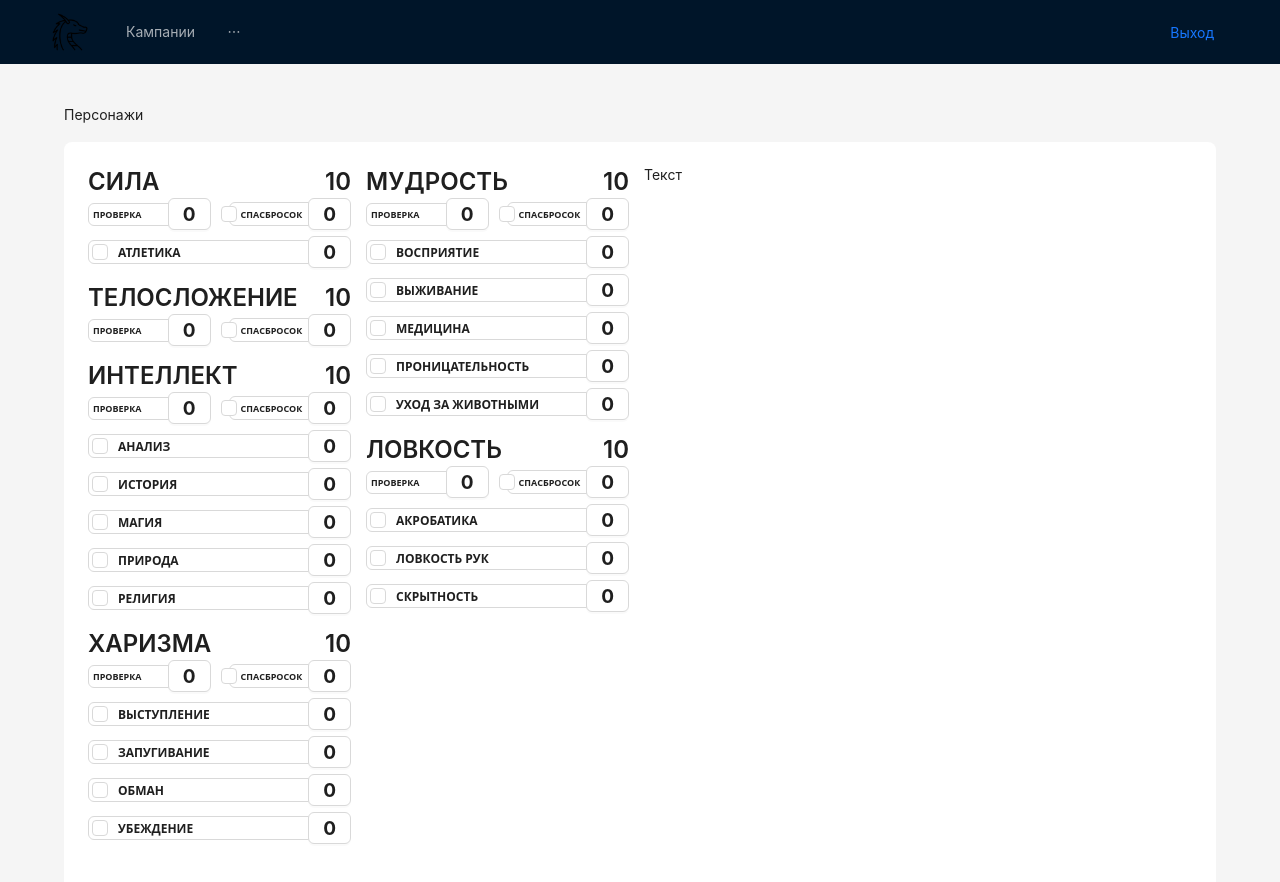
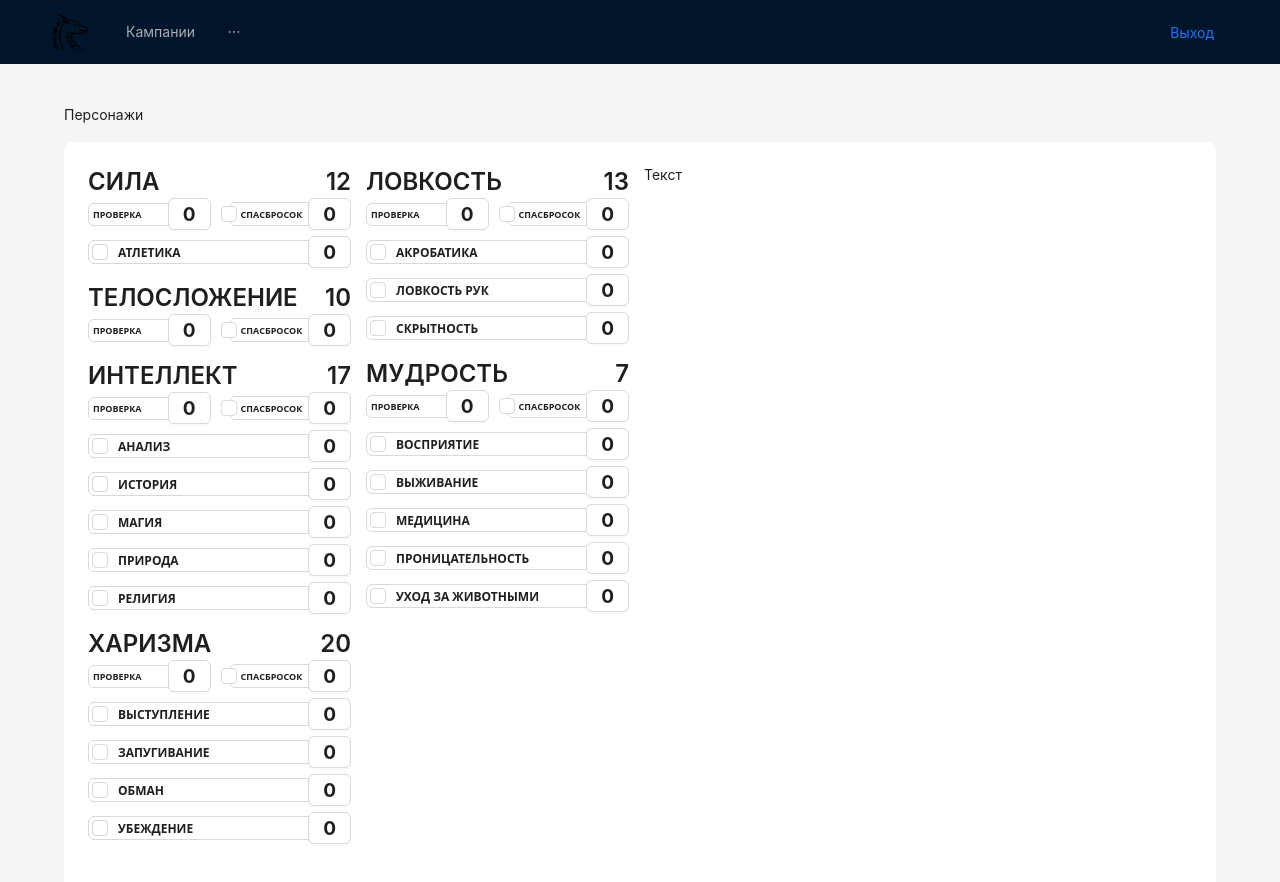
Before and after one commit to SugawaraKoushi/dnd-notes-client-app, a React (Create React App) app: page /characters/new in a window 1280 px wide. Shown: the top 882 px of the page. Built offline with nearby package versions, Linux system fonts and the light colour scheme.

Commit message:
add ordering to ability tiles

```diff
--- a/src/components/characters/AbilityTile.jsx
+++ b/src/components/characters/AbilityTile.jsx
@@ -29,7 +29,7 @@ const AbilityTile = (props) => {
     };
 
     return (
-        <Flex className="ability-tile" vertical>
+        <Flex className="ability-tile" id={props.id} vertical>
             <Flex className="ability-tile-header" justify="space-between">
                 <Title level={3} >{props.name.toUpperCase()}</Title>
                 <Title level={3}>{props.value}</Title>
--- a/src/components/characters/NewCharacter.jsx
+++ b/src/components/characters/NewCharacter.jsx
@@ -2,8 +2,6 @@ import { Flex, Form, Input, InputNumber, Select, Typography } from "antd";
 import { useState } from "react";
 import { useOutletContext } from "react-router";
 import AbilityTile from "./AbilityTile";
-
-
 
 const NewCharacterPage = () => {
     const { Title } = Typography;
@@ -61,7 +59,7 @@ const NewCharacterPage = () => {
     ];
 
     const strengthSkills = ["атлетика"];
-    const agilitySkills = ["акробатика", "ловкость рук", "скрытность"];
+    const dexteritySkills = ["акробатика", "ловкость рук", "скрытность"];
     const intelligenceSkills = [
         "анализ",
         "история",
@@ -87,36 +85,38 @@ const NewCharacterPage = () => {
             <Flex justify="space-between" gap="small">
                 <Flex vertical wrap className="abilities" gap="small">
                     <AbilityTile
-                        className
+                        id="strength"
                         name="сила"
-                        value={10}
+                        value={strength}
                         skills={strengthSkills}
                     />
-                    <AbilityTile name="телосложение" value={10} />
                     <AbilityTile
+                        id="dexterity"
+                        name="ловкость"
+                        value={dexterity}
+                        skills={dexteritySkills}
+                    />
+                    <AbilityTile id="constitution" name="телосложение" value={10} />
+                    <AbilityTile
+                        id="intelligence"
                         name="интеллект"
-                        value={10}
+                        value={intelligence}
                         skills={intelligenceSkills}
                     />
                     <AbilityTile
-                        name="харизма"
-                        value={10}
-                        skills={charismaSkills}
-                    />
-                    <AbilityTile
+                        id="wisdom"
                         name="мудрость"
-                        value={10}
+                        value={wisdom}
                         skills={wisdomSkills}
                     />
                     <AbilityTile
-                        name="ловкость"
-                        value={10}
-                        skills={agilitySkills}
+                        id="charisma"
+                        name="харизма"
+                        value={charisma}
+                        skills={charismaSkills}
                     />
                 </Flex>
-                <Flex className="abilities">
-                    Текст
-                </Flex>
+                <Flex className="abilities">Текст</Flex>
             </Flex>
         </Form>
     );
--- a/src/components/characters/index.css
+++ b/src/components/characters/index.css
@@ -29,6 +29,27 @@
         width: 48%;
         overflow: auto;
     }
+
+    #constitution {
+        order: 2;
+    }
+
+    #intelligence {
+        order: 3;
+    }
+
+    #charisma {
+        order: 4;
+    }
+
+    #dexterity {
+        order: 5;
+    }
+
+    #wisdom {
+        order: 6;
+    }
+
 }
 
 
```
